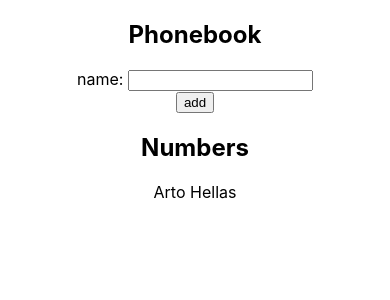
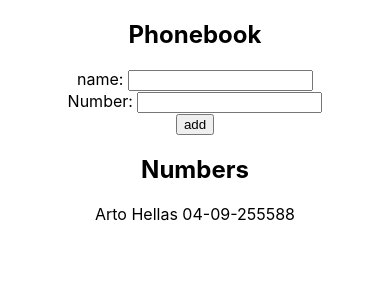
Before and after one commit to m-aljamal/fullstackopen, a React (Create React App) app in the folder part_2/phonebook/: page / in a window 390 px wide. Shown: the top 300 px of the page. Built offline with nearby package versions, Linux system fonts and the light colour scheme.

Commit message:
the phonebook step 3

```diff
--- a/part_2/phonebook/src/App.js
+++ b/part_2/phonebook/src/App.js
@@ -3,19 +3,25 @@ import "./App.css";
 import Person from "./components/Person";
 
 function App() {
-  const [persons, setPersons] = useState([{ name: "Arto Hellas" }]);
-  const [newName, setNewName] = useState("");
+  const [persons, setPersons] = useState([
+    { name: "Arto Hellas", number: "04-09-255588" },
+  ]);
+  const [formData, setFormData] = useState({ name: "", number: "" });
+  // const [newNumber, setNewNumber] = useState("");
+  const { name, number } = formData;
   const handleChange = (e) => {
-    setNewName(e.target.value);
+    setFormData({ ...formData, [e.target.name]: e.target.value });
   };
 
   const handleSubmit = (e) => {
     e.preventDefault();
-    const checkName = persons.find((person) => person.name === newName);
+    const checkName = persons.find(
+      (person) => person.name === name || person.number === number
+    );
     checkName
-      ? alert(`${newName} is already added to phonebook`)
-      : setPersons(persons.concat({ name: newName }));
-    setNewName("");
+      ? alert(`${name} ${number} is already added to phonebook`)
+      : setPersons(persons.concat({ name, number }));
+    setFormData({ name: "", number: "" });
   };
 
   return (
@@ -23,7 +29,17 @@ function App() {
       <h2>Phonebook</h2>
       <form onSubmit={handleSubmit}>
         <div>
-          name: <input type="text" value={newName} onChange={handleChange} />
+          name:{" "}
+          <input type="text" value={name} name="name" onChange={handleChange} />
+        </div>
+        <div>
+          Number:{" "}
+          <input
+            type="text"
+            value={number}
+            name="number"
+            onChange={handleChange}
+          />
         </div>
         <div>
           <button type="submit">add</button>
--- a/part_2/phonebook/src/components/Person.js
+++ b/part_2/phonebook/src/components/Person.js
@@ -1,10 +1,10 @@
 import React from "react";
 
-const Person = ({ person: { name } }) => {
+const Person = ({ person: { name, number } }) => {
   return (
-    <div>
-      <p>{name}</p>
-    </div>
+
+  <p>{name} {number}</p>
+
   );
 };
 
```
